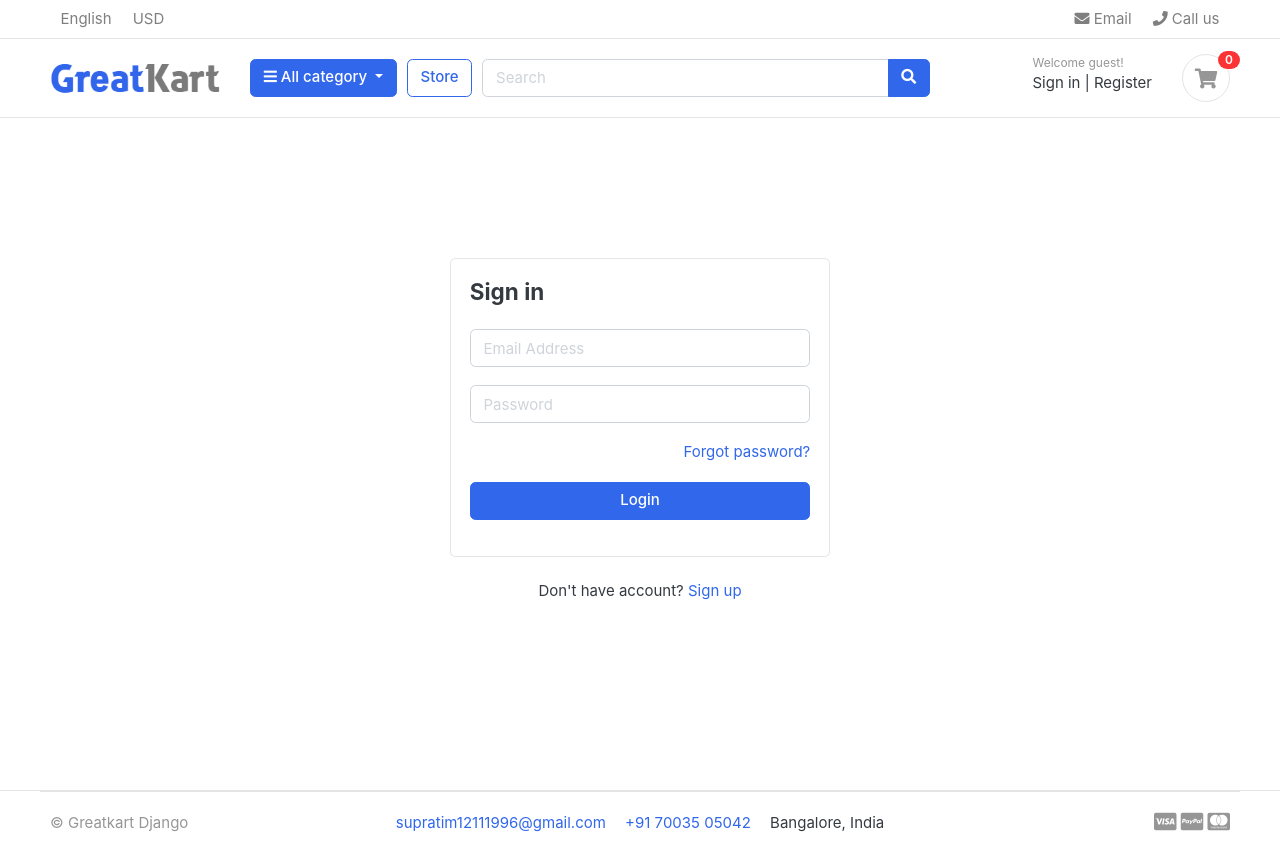
After one commit to supratim-sc/Greatkart-Django, a Django app: page /accounts/login/ in a window 1280 px wide. The commit adds this page. Run offline with Django 5.2, Linux system fonts and the light colour scheme; data that the repository does not hold is empty; some libraries are stand-ins or nearby versions; some web fonts are replaced.

Commit message:
implement user log in functionality it works for active users only as new users who register by default are not active, can not log in

```diff
--- a/accounts/urls.py
+++ b/accounts/urls.py
@@ -3,4 +3,6 @@ from . import views
 
 urlpatterns = [
     path('register/', views.register, name='register'),
+    path('login/', views.login, name='login'),
+
 ]
--- a/accounts/views.py
+++ b/accounts/views.py
@@ -1,5 +1,5 @@
 from django.shortcuts import render, redirect
-from django.contrib import messages
+from django.contrib import messages, auth
 from .forms import RegistrationForm
 from .models import Account
 
@@ -47,3 +47,34 @@ def register(request):
     }
 
     return render(request, 'accounts/register.html', context)
+
+def login(request):
+    # Checking if POST request
+    if request.method == 'POST':
+        email = request.POST['email']
+        password = request.POST['password']
+
+        # Authenticating the user with the provided email and password
+        user = auth.authenticate(email=email, password=password)
+
+        # checking if user is found with the provided credentials or not
+        if user:
+            # if user found, then logging in the user
+            auth.login(request, user)
+
+            # showing login successful message
+            messages.success(request, 'Logged in successfully!!')
+
+            # redirecting the user to the home page
+            return redirect('login')
+
+        # if user not founf with the provided credentials
+        else:
+            # showing error message
+            messages.error(request, 'Invalid credentials!!')
+
+            # taking back the user to the login page again
+            return redirect('login')
+
+
+    return render(request, 'accounts/login.html')
--- /dev/null
+++ b/templates/accounts/login.html
@@ -0,0 +1,54 @@
+{% extends 'base.html' %}
+
+
+{% block content %}
+
+<!-- ========================= SECTION CONTENT ========================= -->
+<section class="section-conten padding-y" style="min-height: 84vh">
+  <!-- ============================ COMPONENT LOGIN   ================================= -->
+  <div class="card mx-auto" style="max-width: 380px; margin-top: 100px">
+    <div class="card-body">
+        <h4 class="card-title mb-4">Sign in</h4>
+        <!-- including aerts.html -->
+        {% include 'includes/alerts.html' %}
+      <form action="{% url 'login' %}" method="POST">
+        {% csrf_token %}
+        <div class="form-group">
+          <input
+            type="email"
+            class="form-control"
+            placeholder="Email Address"
+            name="email"
+          />
+        </div>
+        <!-- form-group// -->
+        <div class="form-group">
+          <input
+            type="password"
+            class="form-control"
+            placeholder="Password"
+            name="password" />
+        </div>
+        <!-- form-group// -->
+
+        <div class="form-group">
+          <a href="#" class="float-right">Forgot password?</a>
+        </div>
+        <!-- form-group form-check .// -->
+        <div class="form-group">
+          <button type="submit" class="btn btn-primary btn-block">Login</button>
+        </div>
+        <!-- form-group// -->
+      </form>
+    </div>
+    <!-- card-body.// -->
+  </div>
+  <!-- card .// -->
+
+  <p class="text-center mt-4">Don't have account? <a href="{% url 'register' %}">Sign up</a></p>
+  <br /><br />
+  <!-- ============================ COMPONENT LOGIN  END.// ================================= -->
+</section>
+<!-- ========================= SECTION CONTENT END// ========================= -->
+
+{% endblock %}
--- a/templates/accounts/register.html
+++ b/templates/accounts/register.html
@@ -7,9 +7,9 @@
   <!-- ============================ COMPONENT REGISTER   ================================= -->
   <div class="card mx-auto" style="max-width: 520px; margin-top: 40px">
     <article class="card-body">
+      <header class="mb-4"><h4 class="card-title">Sign up</h4></header>
       <!-- including aerts.html -->
       {% include 'includes/alerts.html' %}
-      <header class="mb-4"><h4 class="card-title">Sign up</h4></header>
       <form action="{% url 'register' %}" method="POST">
         {% csrf_token %}
         <div class="form-row">
@@ -80,7 +80,7 @@
     <!-- card-body.// -->
   </div>
   <!-- card .// -->
-  <p class="text-center mt-4">Have an account? <a href="">Log In</a></p>
+  <p class="text-center mt-4">Have an account? <a href="{% url 'login' %}">Log In</a></p>
   <br /><br />
   <!-- ============================ COMPONENT REGISTER  END.// ================================= -->
 </section>
--- a/templates/includes/alerts.html
+++ b/templates/includes/alerts.html
@@ -8,7 +8,7 @@
                 <span aria-hidden="true"> &times; </span>
             </button>
 
-            {% if message.level == DEFAULT_MESSAGE_LEVELS.ERROR %}Important: {% endif %}
+            {% if message.level == DEFAULT_MESSAGE_LEVELS.ERROR %}ERROR: {% endif %}
             {{ message }}
 
         </div>
--- a/templates/includes/navbar.html
+++ b/templates/includes/navbar.html
@@ -94,14 +94,34 @@
         <!-- col.// -->
         <div class="col-lg-3 col-sm-6 col-8 order-2 order-lg-3">
           <div class="d-flex justify-content-end mb-3 mb-lg-0">
+
+            {# In Django, the user object is available to all templates by default because it is part of the context passed to templates in each request. The user object represents the currently authenticated user, and Django automatically makes it accessible in the context of templates to allow easy access to the user's information. #}
+
+            {# Context Processor (django.contrib.auth.context_processors.auth): Django includes a context processor by default, called auth, which adds the user object (along with other authentication-related information like perms, messages, etc.) to the template context The context processor is defined in the TEMPLATES setting in settings.py under the context_processors key.  #}
+
+            {# checking if any user is logged in then showing Dashboard and Logout options #}
+            {% if user.id %}
+              <div class="widget-header">
+                <small class="title text-muted">Welcome {{ user.first_name }}</small>
+                <div>
+                  <a href="#">Dashboard</a>
+                  <span class="dark-transp"> | </span>
+                  <a href="#"> Logout</a>
+                </div>
+              </div>
+
+            {# if no user is logged in then showing Sign in and Register options #}
+            {% else %}
               <div class="widget-header">
                 <small class="title text-muted">Welcome guest!</small>
                 <div>
-                <a href="{% static './signin.html' %}">Sign in</a>
+                  <a href="{% url 'login' %}">Sign in</a>
                   <span class="dark-transp"> | </span>
                   <a href="{% url 'register' %}"> Register</a>
                 </div>
               </div>
+            {% endif %}
+
             <a href="{% url 'cart' %}" class="widget-header pl-3 ml-3">
               <div class="icon icon-sm rounded-circle border">
                 <i class="fa fa-shopping-cart"></i>
```
Lines whose indentation alone changed are shown as unchanged.
